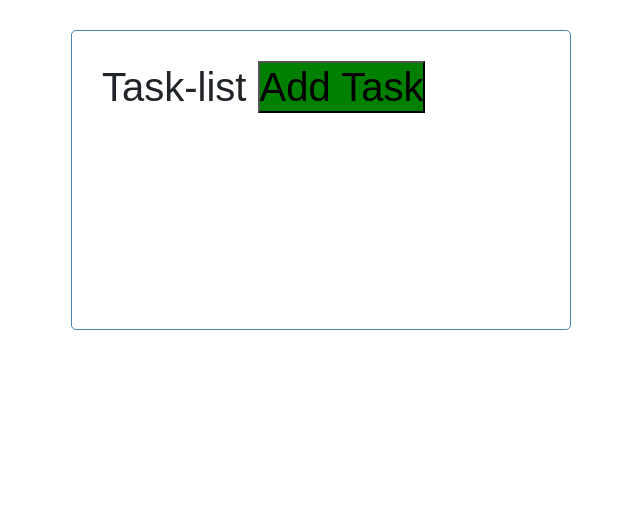
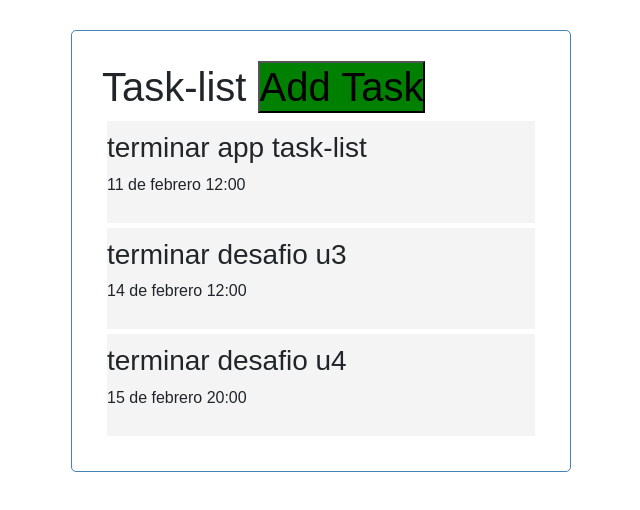
Before and after one commit to leonls1/YoProgramoFront, an Angular app in the folder Proyects/task-list/: page / in a window 1280 px wide. Shown: the top 510 px of the page, without its empty margins (319-959 px from the left). Built offline with nearby package versions, Linux system fonts and the light colour scheme.

Commit message:
task-list and list-item added

```diff
--- a/Proyects/task-list/src/app/app.component.html
+++ b/Proyects/task-list/src/app/app.component.html
@@ -1,3 +1,4 @@
 <div class="container">
   <app-header></app-header>
+  <app-tasks></app-tasks>
 </div>
--- a/Proyects/task-list/src/app/app.module.ts
+++ b/Proyects/task-list/src/app/app.module.ts
@@ -5,12 +5,16 @@
 import { AppComponent } from './app.component';
 import { HeaderComponent } from './components/header/header.component';
 import { ButtonComponent } from './components/button/button.component';
+import { TasksComponent } from './components/tasks/tasks.component';
+import { TaskItemComponent } from './components/task-item/task-item.component';
 
 @NgModule({
   declarations: [
     AppComponent,
     HeaderComponent,
-    ButtonComponent
+    ButtonComponent,
+    TasksComponent,
+    TaskItemComponent
   ],
   imports: [
     BrowserModule,
--- /dev/null
+++ b/Proyects/task-list/src/app/components/task-item/task-item.component.css
@@ -0,0 +1,17 @@
+.task{
+    background-color: #f4f4f4;
+    margin: 5px;
+    padding: 10px 0;
+    cursor:pointer;
+
+}
+
+.task.reminder{
+   border-left: 5px green ;
+}
+
+.task h3{
+    display: flex;
+    align-items: center;
+    justify-content: space-between;
+}
--- /dev/null
+++ b/Proyects/task-list/src/app/components/task-item/task-item.component.html
@@ -0,0 +1,4 @@
+<div class="task">
+    <h3>{{task.text}}</h3>
+    <p>{{task.day}}</p>
+</div>
--- /dev/null
+++ b/Proyects/task-list/src/app/components/tasks/tasks.component.html
@@ -0,0 +1,6 @@
+<app-task-item
+    class="task-list"
+     *ngFor="let task of tasks"
+     [task] = task> <!--recorre el arreglo que defini en este componente-->
+
+</app-task-item>
--- /dev/null
+++ b/Proyects/task-list/src/app/components/tasks/tasks.component.ts
@@ -0,0 +1,14 @@
+import { Component} from '@angular/core';
+import { Task } from '../Task';
+import { Tasks } from '../mock-task';
+
+@Component({
+  selector: 'app-tasks',
+  templateUrl: './tasks.component.html',
+  styleUrls: ['./tasks.component.css']
+})
+
+
+export class TasksComponent  {
+  tasks: Task[] = Tasks; //va dentro del constructor
+}
```
Also changed, not shown: Proyects/task-list/src/app/components/task-item/task-item.component.ts (added, +14 -0 lines), Proyects/task-list/src/app/components/tasks/tasks.component.css (added), 1 other file (tests, documents, lock files or other folders).
